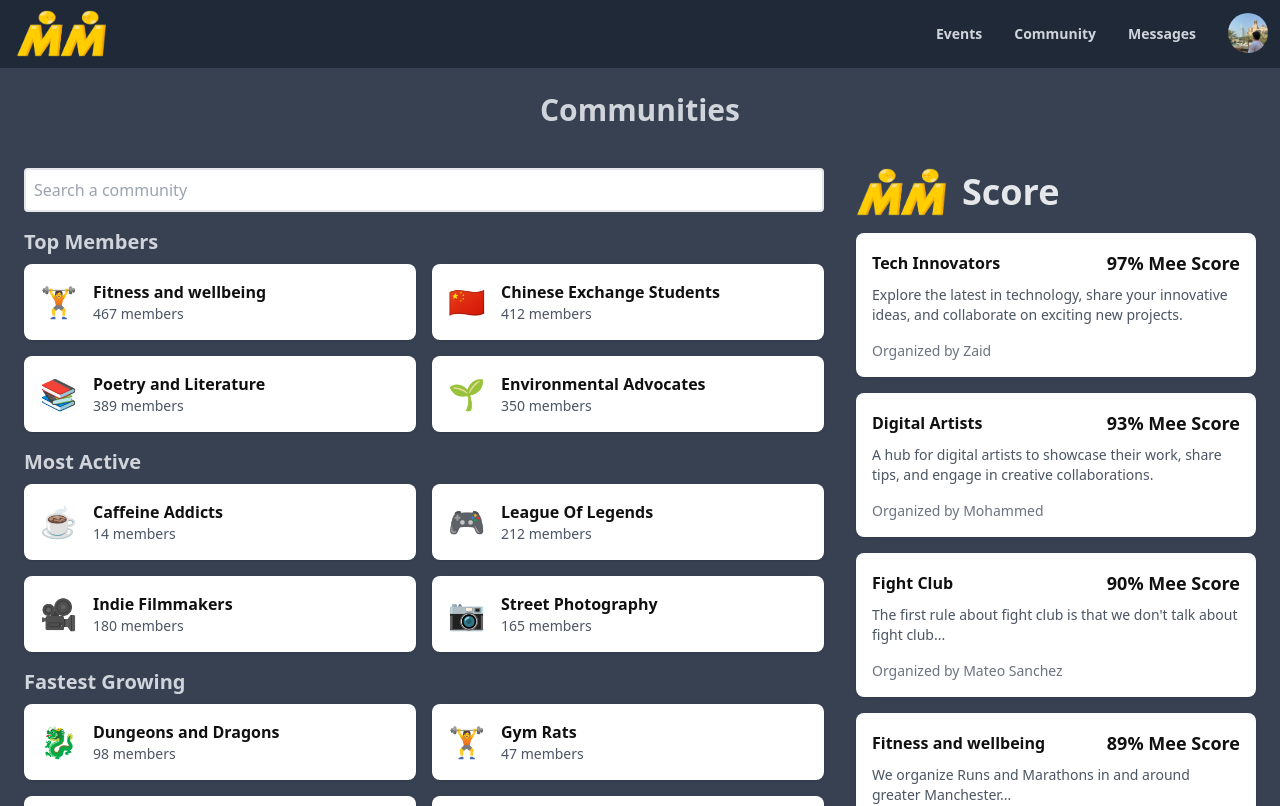
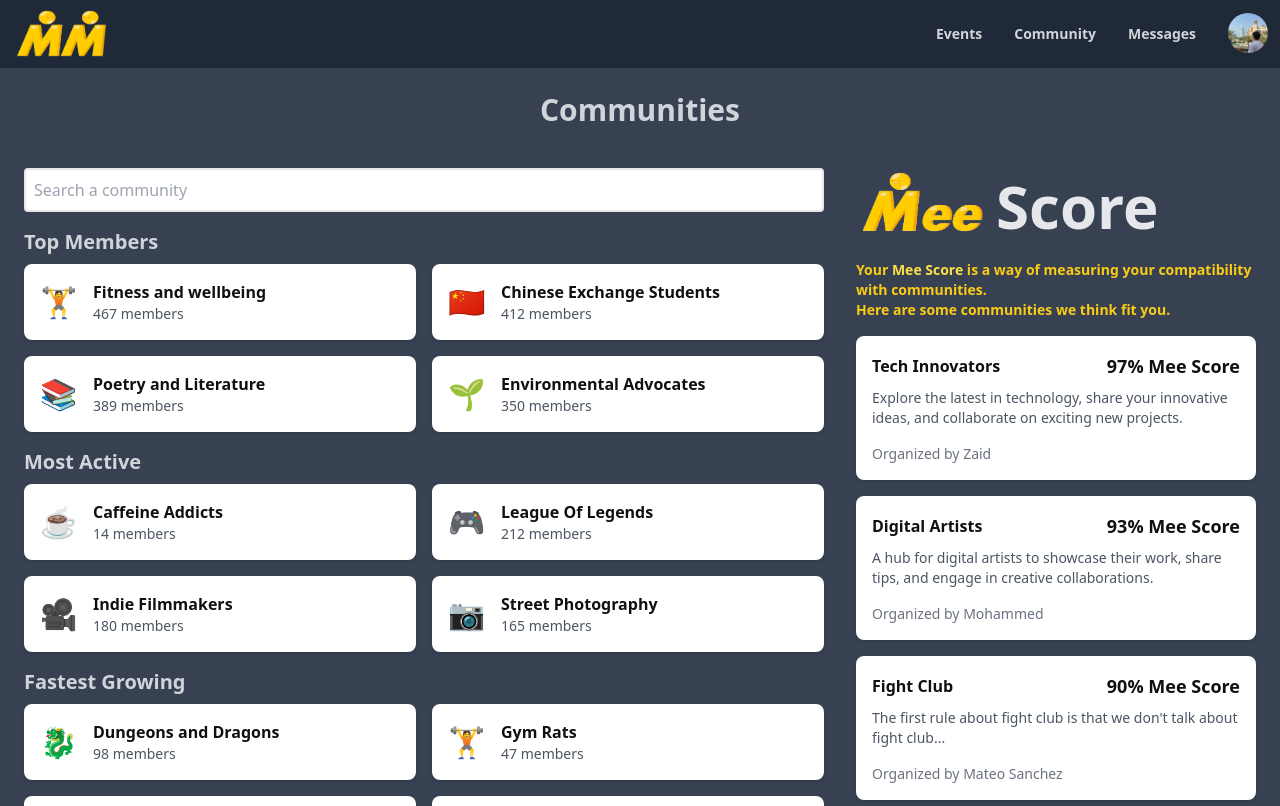
Before and after one commit to mateosanchezl/mmeet, a React (Vite) app: page /community in a window 1280 px wide. Shown: the top 806 px of the page. Built offline with nearby package versions, Linux system fonts and the light colour scheme.

Commit message:
Bug Fixes

```diff
--- a/src/components/Community/MeeScoreSection.jsx
+++ b/src/components/Community/MeeScoreSection.jsx
@@ -1,6 +1,6 @@
 import React from "react";
 import MeeScoreCard from "./MeeScoreCard";
-import logo from "../../assets/logo.png";
+import logo from "../../assets/mee.png";
 
 const meeScoreCommunities = [
   {
@@ -56,10 +56,15 @@ const meeScoreCommunities = [
 function MeeScoreSection() {
   return (
     <div className="w-1/3 space-y-4">
-      <div className="flex items-center space-x-4">
-        <img src={logo} width="90" height="90" alt="MMeet Logo" />{" "}
-        <h2 className="text-4xl font-bold text-gray-200">Score</h2>
+      <div className="flex items-center ">
+        <img src={logo} width="140" height="140" alt="MMeet Logo" />
+        <h2 className="text-6xl font-bold text-gray-200 pr-6">Score</h2>
       </div>
+      <p className="text-yellow-400 text-sm font-semibold">
+        Your <span className="text-yellow-300 font-bold">Mee Score</span> is a
+        way of measuring your compatibility with communities. <br />
+        Here are some communities we think fit you.
+      </p>
       {meeScoreCommunities.map((community) => (
         <MeeScoreCard key={community.name} community={community} />
       ))}
```
Also changed, not shown: src/assets/mee.png (added).
